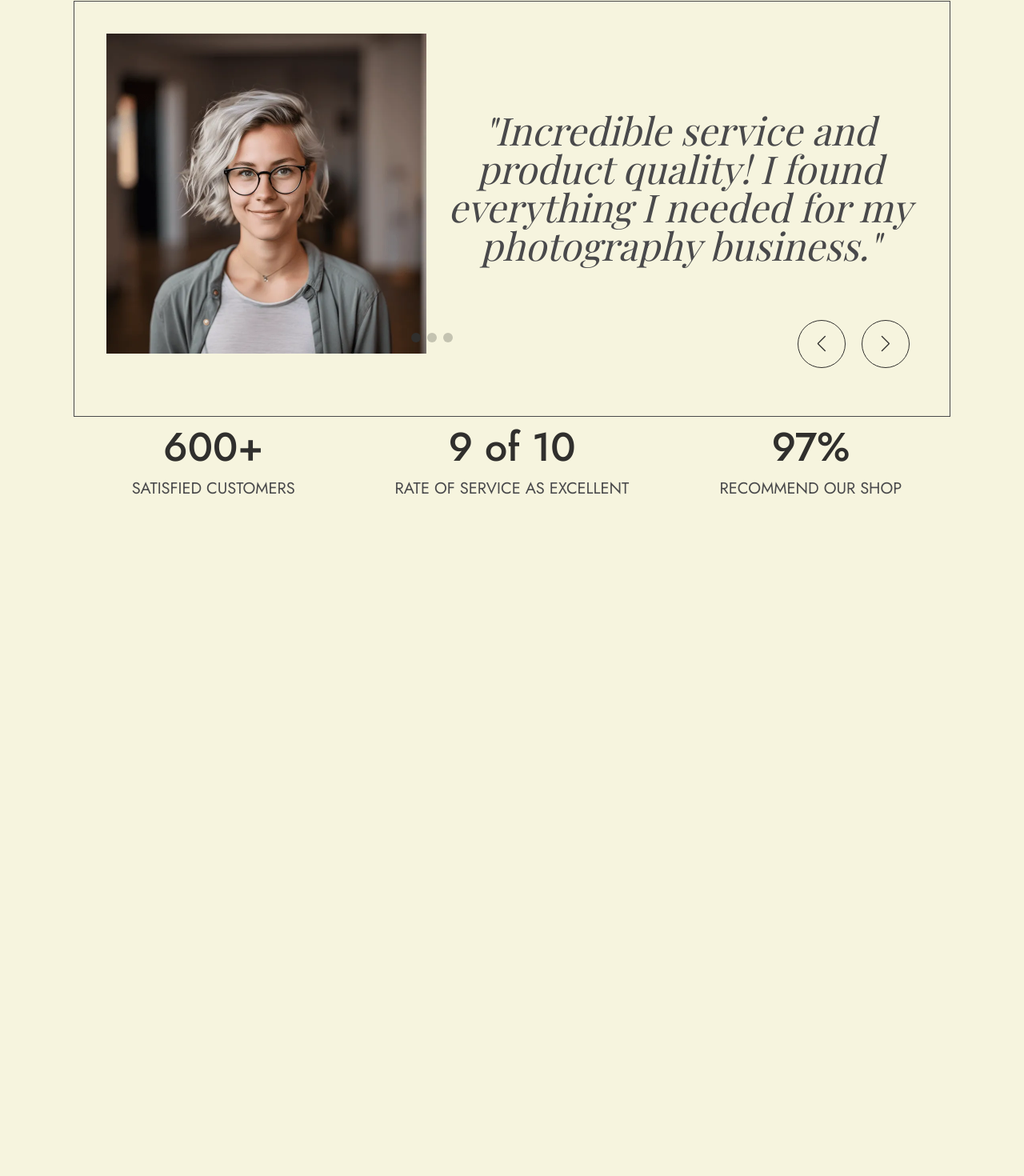
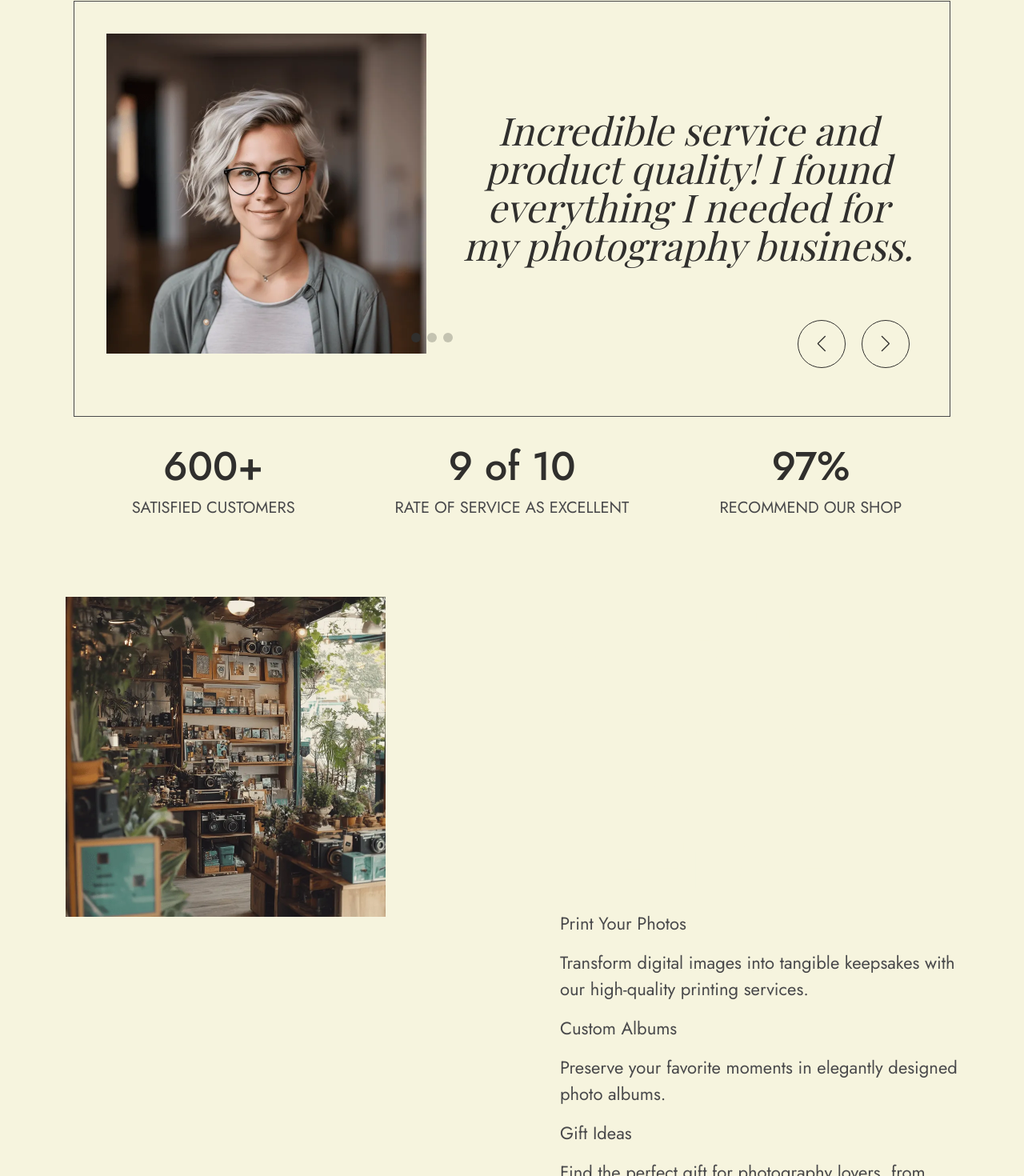
Before and after one commit to GeorgiosDrivas/shutter-shop, a React (Vite) app: page / in a window 1280 px wide. Shown: the part 6178-7648 px from the top of the page at 80% size. Before the commit the page ends 6900 px from the top, so only its background shows below. Built offline with nearby package versions, Linux system fonts and the light colour scheme; a web font is replaced by a local one.

Commit message:
Memories section

```diff
--- a/src/App.tsx
+++ b/src/App.tsx
@@ -1,6 +1,7 @@
 import BestSellers from "./components/bestSellers/bestSellers";
 import Header from "./components/header";
 import Landing from "./components/landing/landing";
+import Memories from "./components/memories";
 import Services from "./components/services";
 import Testimonials from "./components/testimonials";
 import Values from "./components/values";
@@ -15,6 +16,7 @@ export default function App() {
       <Services />
       <Values />
       <Testimonials />
+      <Memories />
     </>
   );
 }
--- /dev/null
+++ b/src/components/memories.tsx
@@ -0,0 +1,45 @@
+import "../styles/memories.style.css";
+
+export default function Memories() {
+  return (
+    <>
+      <section id="memories">
+        <div className="container">
+          <div className="row">
+            <div className="col-6">
+              <div className="memories-img">
+                <img src="../../assets/memories_img.png" alt="Memories Image" />
+              </div>
+            </div>
+            <div className="col-6">
+              <div className="memories-content ps-5">
+                <h2>Create Memories That Last a Lifetime</h2>
+                <div className="memories-single-service">
+                  <p>Print Your Photos</p>
+                  <p>
+                    Transform digital images into tangible keepsakes with our
+                    high-quality printing services.
+                  </p>
+                </div>
+                <div className="memories-single-service">
+                  <p>Custom Albums</p>
+                  <p>
+                    Preserve your favorite moments in elegantly designed photo
+                    albums.
+                  </p>
+                </div>
+                <div className="memories-single-service">
+                  <p>Gift Ideas</p>
+                  <p>
+                    Find the perfect gift for photography lovers, from
+                    accessories to gift cards.
+                  </p>
+                </div>
+              </div>
+            </div>
+          </div>
+        </div>
+      </section>
+    </>
+  );
+}
--- a/src/components/testimonials.tsx
+++ b/src/components/testimonials.tsx
@@ -33,8 +33,8 @@ export default function Testimonials() {
                     <div className="d-flex justify-content-center align-items-center">
                       <img src="../../assets/testimonial_img.png" alt="" />
                       <p>
-                        "Incredible service and product quality! I found
-                        everything I needed for my photography business."
+                        Incredible service and product quality! I found
+                        everything I needed for my photography business.
                       </p>
                     </div>
                   </SwiperSlide>
@@ -60,7 +60,7 @@ export default function Testimonials() {
               </div>
             </div>
           </div>
-          <div className="row">
+          <div className="row mt-4">
             <div className="col-4">
               <div className="numbers text-center">
                 <p className="mb-0">600+</p>
--- a/src/styles/testimonials.style.css
+++ b/src/styles/testimonials.style.css
@@ -75,11 +75,11 @@ img {
 
 .testimonials-swiper p {
   text-align: center;
+  color: #302f2d;
   font-family: Playfair Display, sans-serif;
   font-style: italic;
   font-weight: 400;
-  line-height: 1.3em;
   font-size: 3em;
-  margin-left: 20px;
+  margin-left: 40px;
   line-height: 1em;
 }
```
Also changed, not shown: assets/memories_img.png (added), src/styles/memories.style.css (added).
